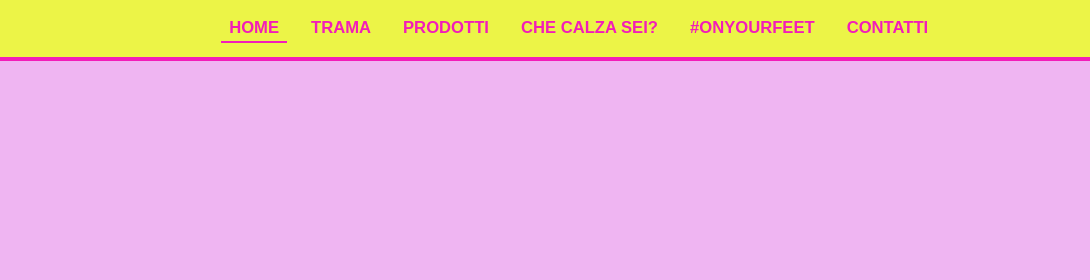
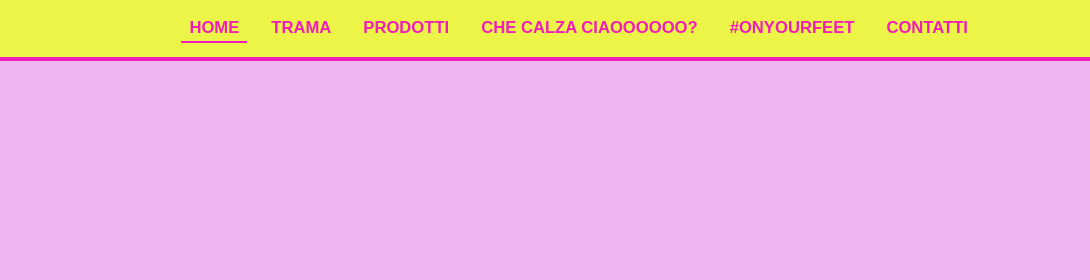
Before and after one commit to filippo99z/spaiati, a plain HTML site: page SFI_def/gallery.html in a window 1280 px wide. Shown: the top 280 px of the page, 103-1193 px from the left. Drawn offline with nearby package versions, Linux system fonts and the light colour scheme; a web font is replaced by a local one.

Commit message:
provetta

```diff
--- a/SFI_def/gallery.html
+++ b/SFI_def/gallery.html
@@ -38,7 +38,7 @@
                     </li>
                     <hr class="my-1">
                     <li class="nav-item mx-md-2 mx-3">
-                        <a class="nav-link" href="calza.html">CHE CALZA SEI?</a>
+                        <a class="nav-link" href="calza.html">CHE CALZA CIAOOOOOO?</a>
                     </li>
                     <hr class="my-1">
                     <li class="nav-item mx-md-2 mx-3">
```
